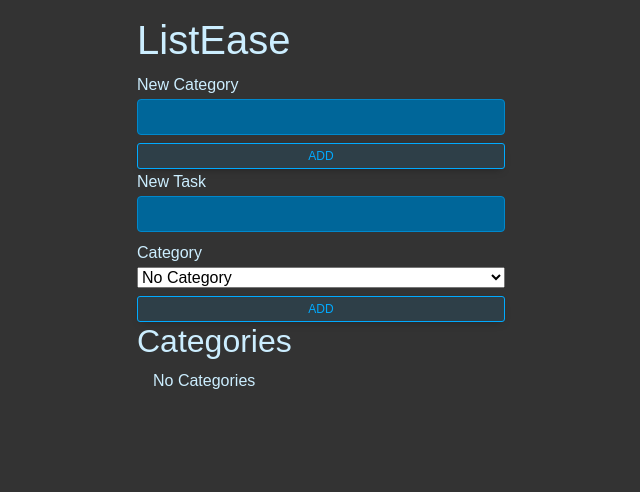
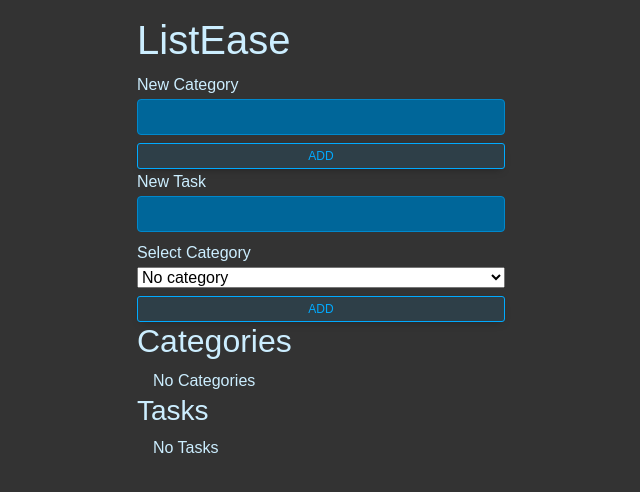
Before and after one commit to distriss/list-ease, a React (Vite) app: page / in a window 1280 px wide. Shown: the top 492 px of the page, without its empty margins (319-959 px from the left). Built offline with nearby package versions, Linux system fonts and the light colour scheme.

Commit message:
deleteTask added

```diff
--- a/src/App.jsx
+++ b/src/App.jsx
@@ -3,12 +3,14 @@ import './style.css';
 import { NewCategory } from './components/NewCategory';
 import { CategoryList } from './components/CategoryList';
 import { NewTask } from './components/NewTask';
+import { TaskList } from './components/TaskList';
 import * as CategoriesAPI from './api/categories';
 import * as TasksAPI from './api/tasks';
 
 function App() {
   const [categories, setCategories] = useState([]);
   const [tasks, setTasks] = useState([]);
+  const [selectedCategory, setSelectedCategory] = useState(null);
 
   useEffect(() => {
     const localCategories = localStorage.getItem('CATEGORIES');
@@ -17,14 +19,12 @@ function App() {
     if (localCategories) {
       setCategories(JSON.parse(localCategories));
     } else {
-      // Only set an empty array if there is no localCategories data
       setCategories([]);
     }
 
     if (localTasks) {
       setTasks(JSON.parse(localTasks));
     } else {
-      // Only set an empty array if there is no localTasks data
       setTasks([]);
     }
   }, []);
@@ -57,16 +57,20 @@ function App() {
     TasksAPI.addTask(setTasks, title, categoryId);
   }
 
-  function toggleTask(id, completed, categoryId) {
-    TasksAPI.toggleTask(setTasks, tasks, id, completed, categoryId);
+  function toggleTask(id, priority, categoryId) {
+    TasksAPI.toggleTask(setTasks, tasks, id, priority, categoryId);
   }
 
-  function moveTask(taskTitle, newCategoryId) {
-    TasksAPI.moveTask(setTasks, tasks, taskTitle, newCategoryId)
+  function moveTask(title, newCategoryId) {
+    TasksAPI.moveTask(setTasks, tasks, title, newCategoryId)
   }
 
   function deleteTask(id, categoryId) {
-    TasksAPI.deleteTask(setTasks, tasks, id, categoryId);
+    TasksAPI.deleteTask(setTasks, id, categoryId);
+  }
+
+  function toggleCompleted(id, completed) {
+    TasksAPI.toggleCompleted(setTasks, tasks, id, completed)
   }
 
   return (
@@ -76,16 +80,26 @@ function App() {
       <NewCategory onSubmit={addCategory} />
       <NewTask
         onSubmit={addTask}
-        categoryId={""}
-        categories={categories}
-        onMoveTask={moveTask} />
+        categoryId={selectedCategory}
+        categories={categories} />
       <h2>Categories</h2>
       <div>
         <CategoryList
           categories={categories}
           toggleCategory={toggleCategory}
           deleteCategory={deleteCategory}
+          selectedCategory={setSelectedCategory}
           />
+      </div>
+      <div>
+      <h3>Tasks</h3>
+        <TaskList
+          tasks={tasks}
+          toggleTask={toggleTask}
+          moveTask={moveTask}
+          deleteTask={deleteTask}
+          toggleCompleted={toggleCompleted}
+        />
       </div>
     </div>
     </>
--- a/src/api/tasks.jsx
+++ b/src/api/tasks.jsx
@@ -1,11 +1,11 @@
 // Add Task
-  export function addTask(setTasks, title) {
+  export function addTask(setTasks, title, categoryId) {
       setTasks(currentTasks => {
         return [
           ...currentTasks,
           { id: crypto.randomUUID(),
             title: title,
-            categoryId: null,
+            categoryId: categoryId,
             createdAt: Date.now(),
             priority: false,
             completed: false,
@@ -30,10 +30,10 @@
   }
 
 // Move Task
-  export function moveTask(setTasks, taskId, newCategoryId) {
+  export function moveTask(setTasks, id, newCategoryId) {
     setTasks(currentTasks => {
         return currentTasks.map(task => {
-            if (task.id === taskId) {
+            if (task.id === id) {
                 return {...task, categoryId: newCategoryId };
             }
             return task;
@@ -43,8 +43,11 @@
 
 
 // Delete Task
-  export function deleteCategory(setTasks, id) {
+  export function deleteTask(setTasks, id) {
+    const idStr = JSON.stringify(id)
+    console.log(`deleting task with id ${idStr}`)
     setTasks(currentTasks => {
         return currentTasks.filter(task => task.id !== id)
     })
+    localStorage.removeItem(idStr);
   }
--- a/src/components/CategoryItem.jsx
+++ b/src/components/CategoryItem.jsx
@@ -1,11 +1,12 @@
-export function CategoryItem({ priority, id, title, toggleCategory, deleteCategory}) {
+export function CategoryItem({ priority, id, title, toggleCategory, selectCategory, deleteCategory}) {
     return (
         <li>
             <label>
                 <input name="priority" type="checkbox"
                     checked={priority}
-                    onChange={e => toggleCategory(id, e.target.checked)} />
-                    {title}
+                    onChange={e => toggleCategory(id, e.target.checked)}
+                    />
+                <span onClick={() => selectCategory(id)}>{title}</span>
             </label>
             <button onClick={() => deleteCategory(id)} className="btn btn-danger">Delete</button>
         </li>
--- a/src/components/NewTask.jsx
+++ b/src/components/NewTask.jsx
@@ -1,6 +1,6 @@
 import React, { useState } from "react"
 
-export function NewTask({ onSubmit, categoryId, categories, onMoveTask }) {
+export function NewTask({ onSubmit, categoryId, categories }) {
     const [newTask, setNewTask] = useState("")
     const [selectedCategory, setSelectedCategory] = useState(categoryId || (categories.length > 0 ? categories[0].id : ""));
 
@@ -8,15 +8,9 @@ export function NewTask({ onSubmit, categoryId, categories, onMoveTask }) {
         e.preventDefault()
         if (newTask === "") return;
 
-        if (selectedCategory !== categoryId) {
-            onMoveTask(newTask, selectedCategory);
-        } else {
-            onSubmit(newTask, selectedCategory);
-        }
-
+        onSubmit(newTask, selectedCategory);
         setNewTask("")
     }
-
 
     // Category Selection
     function handleCategoryChange(e) {
@@ -35,13 +29,13 @@ export function NewTask({ onSubmit, categoryId, categories, onMoveTask }) {
                 />
             </div>
             <div className="form-row">
-                <label htmlFor="category">Category</label>
+                <label htmlFor="category">Select Category</label>
                 <select
                     id="category"
                     value={selectedCategory}
                     onChange={handleCategoryChange}
                     >
-                    <option value={categoryId}>No Category</option>
+                    <option value="">No category</option>
                     {categories.map((category) => (
                     <option key={category.id} value={category.id}>
                     {category.title}
--- a/src/components/TaskList.jsx
+++ b/src/components/TaskList.jsx
@@ -1,16 +1,18 @@
 import { TaskItem } from "./TaskItem"
 
-export function TaskList({ categories, toggleTask, deleteTask}) {
+export function TaskList({ tasks, toggleTask, moveTask, deleteTask, toggleCompleted}) {
     return (
         <ul className="list">
-            {categories.length === 0 && "No Categories"}
-            {categories.map(Task => {
+            {tasks.length === 0 && "No Tasks"}
+            {tasks.map(task => {
                 return (
                     <TaskItem
-                        {...Task}
-                        key={Task.id}
+                        {...task}
+                        key={task.id}
                         toggleTask={toggleTask}
+                        moveTask={moveTask}
                         deleteTask={deleteTask}
+                        toggleCompleted={toggleCompleted}
                     />
                 )
             })}
```
